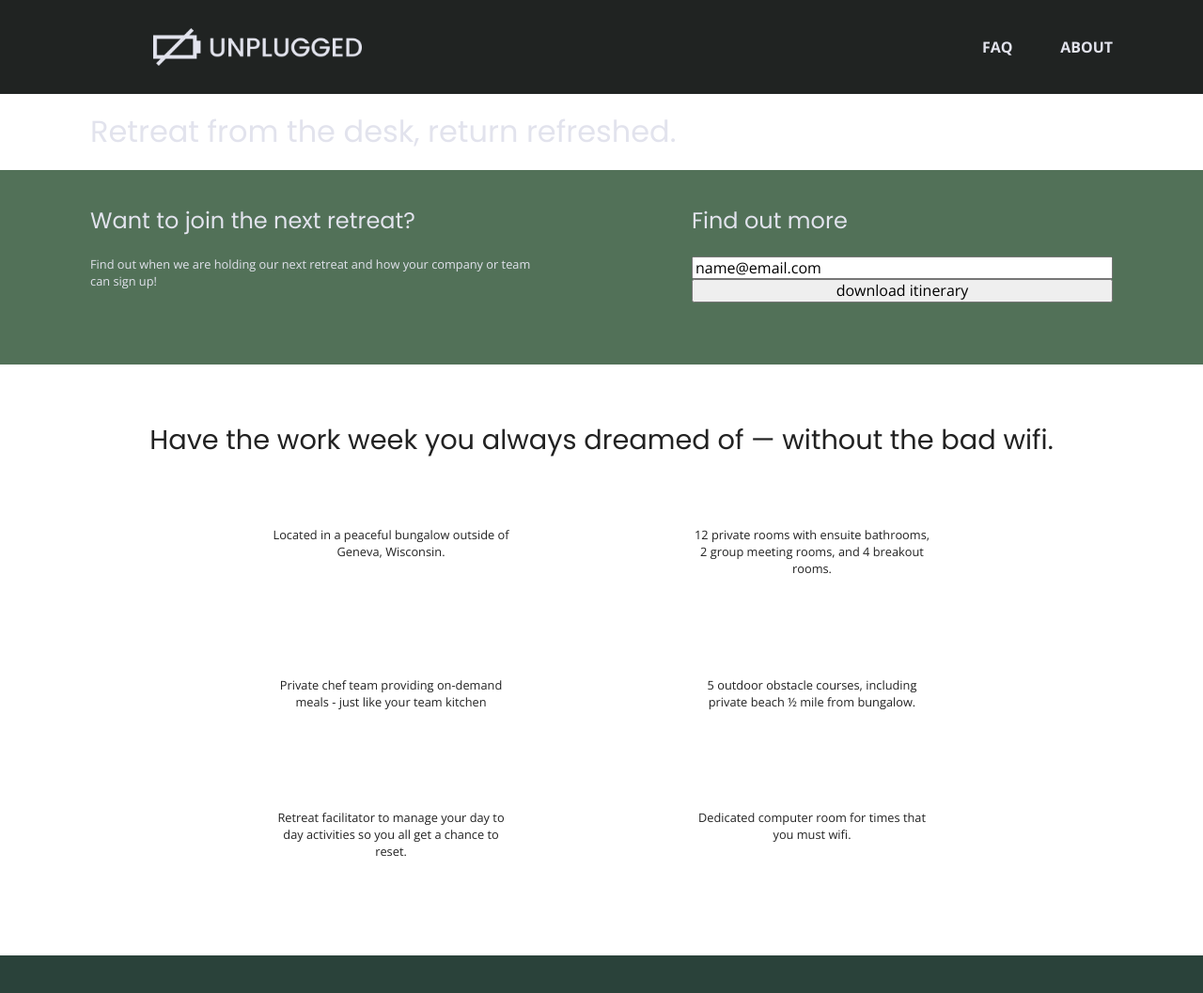
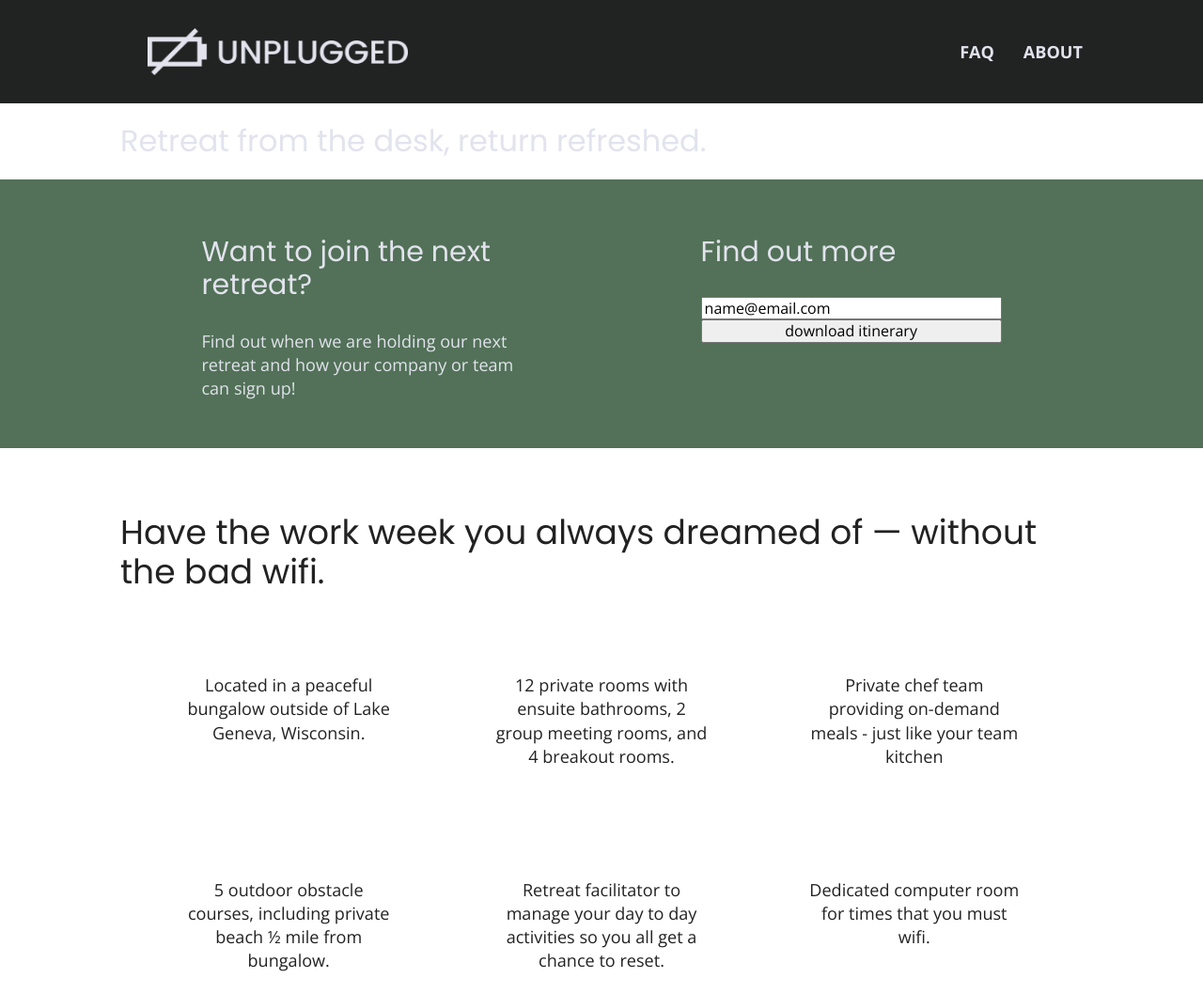
Before and after one commit to beverlywu/206-unplugged-retreat, a website built with Parcel: page index.html in a window 1280 px wide. Shown: the top 1057 px of the page at 94% size. Built offline with nearby package versions, Linux system fonts and the light colour scheme; a web font is replaced by a local one.

Commit message:
Add desktop styles

```diff
--- a/css/main.css
+++ b/css/main.css
@@ -103,7 +103,7 @@ h1 {
 }
 
 h2 {
-	font-size: 1.8em;
+	font-size: 1.88em;
 }
 
 h3 {
@@ -454,6 +454,10 @@ address p {
 		width: 85vw;
 	}
 
+	h3 {
+		font-size: 1.5em;
+	}
+
 	header .content-wrapper {
 		flex-flow: row ;
 	}
@@ -514,15 +518,12 @@ address p {
 		padding: 2vh 0;
 	}
 
-	aside h3 {
-		font-size: 1.5em;
-	}
 	aside p {
 		margin: 0 ;
 	}
 
 	aside .form-description {
-		width: 38vw;
+		width: 30vw;
 		display: flex;
 		align-items: flex-start;
 		flex-flow: column;
@@ -587,8 +588,94 @@ address p {
 
 
 /***** DESKTOP STYLES *****/
+
 @media only screen and (min-width: 1200px) {
 
+	.content-wrapper {
+		width: 80vw;
+	}
+
+	h1 {
+		font-size: 3.75em;
+	}
+
+	h2 {
+		font-size: 2.25em;
+	}
+
+	h3 {
+		font-size: 1.88em;
+	}
+
+	p {
+		font-size: 1.13em;
+		font-weight: 300;
+	}
+
+	header .logo img {
+		max-height: 50px;
+	}
+
+	header nav ul li {
+		font-size: 1.13em;
+	}
+
+	.headline {
+		width: 60vw;
+	}
+
+	aside .content-wrapper {
+		justify-content: space-around;
+		padding: 30px 0 50px 0;
+	}
+
+	aside .form-description {
+		width: 28vw;
+	}
+
+	aside .form {
+		width: 25vw;
+	}
+
+	.features-items {
+		display: flex;
+		flex-flow: row wrap;
+		justify-content: space-between;
+		width: 70vw;
+	}
+
+	.features-items article {
+		flex-basis: 18vw;
+	}
+
+	.mission h2 {
+		font-size: 3em;
+	}
+
+	.mission-content {
+		display: flex;
+		flex-flow: row wrap;
+		justify-content: space-between;
+	}
+
+	.mission-content p {
+		width: 45%;
+	}
+
+	.contact-section h2 {
+		font-size: 3em;
+	}
+	.contact-content {
+		display: flex;
+		flex-flow: row wrap;
+		justify-content: space-between;
+	}
+
+
+
+	.contact-content div {
+		width: 45%;
+	}
 }
 
 /* ==========================================================================
--- a/index.html
+++ b/index.html
@@ -21,7 +21,7 @@
 
   <meta name="theme-color" content="#fafafa">
 
-	<link href="https://fonts.googleapis.com/css2?family=Open+Sans:wght@400;700&display=swap" rel="stylesheet">
+	<link href="https://fonts.googleapis.com/css2?family=Open+Sans:wght@300;400;700&display=swap" rel="stylesheet">
 	<link href="https://fonts.googleapis.com/css2?family=Poppins:wght@300;400;700&display=swap" rel="stylesheet">
 	<link href="https://fonts.googleapis.com/css2?family=Convergence&display=swap" rel="stylesheet">
 
@@ -39,7 +39,9 @@
 	<header>
 	    <div class="content-wrapper">
 			<div class="logo">
-				<img src="img/unpluggedlogo.png" alt="unplugged logo">
+				<a href="index.html">
+					<img src="img/unpluggedlogo.png" alt="unplugged logo">
+				</a>
 			</div>
 			<div class="header-divider"></div>
 	   	 	<nav>
@@ -56,7 +58,9 @@
 <main>
 		<section class="hero-area">
 			<div class="content-wrapper">
-				<h1>Retreat from the desk, return refreshed.</h1>
+				<div class="headline">
+					<h1>Retreat from the desk, return refreshed.</h1>
+				</div>
 			</div>
 		</section>
 
@@ -80,7 +84,7 @@
 				<div class="features-items">
 					<article>
 						<p class="fontawesome-icon"></p>
-						<p class="features-item-description">Located in a peaceful bungalow outside of Geneva, Wisconsin.</p>
+						<p class="features-item-description">Located in a peaceful bungalow outside of Lake Geneva, Wisconsin.</p>
 					</article>
 					<article>
 						<p class="fontawesome-icon"></p>
```
Also changed, not shown: about/index.html (+6 -4 lines), faq/index.html (+5 -3 lines).
